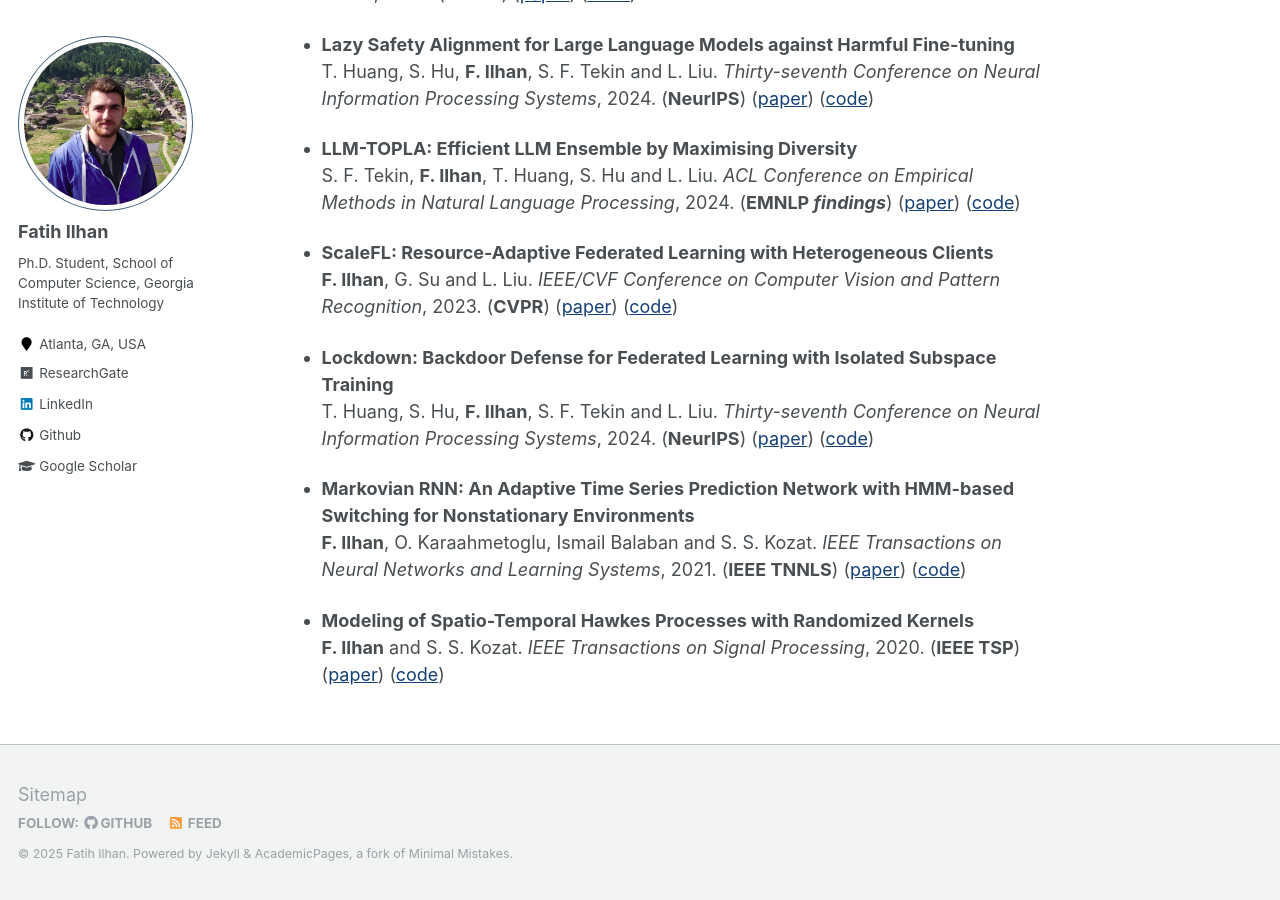
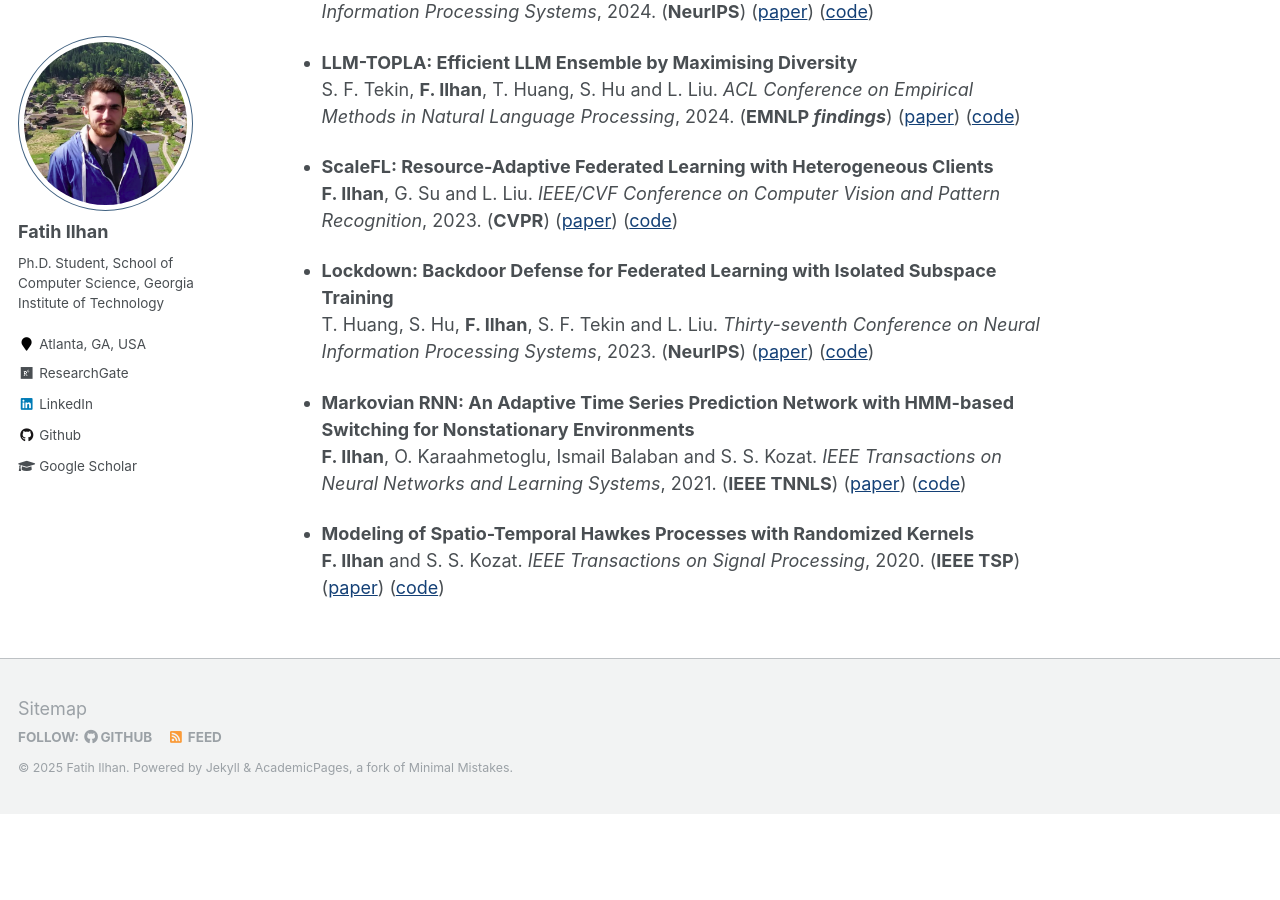
Before and after one commit to fatih-ilhan/fatih-ilhan.github.io, a Jekyll site: the page built from _pages/about.md, in a window 1280 px wide and 900 px high, scrolled down 1210 px. Built offline with Jekyll 4.4.1, drawn with Linux system fonts in a browser that asks for light colours; after the commit the page ends 2024 px from its top, so only the background shows below that.

Commit message:
cv update

```diff
--- a/_pages/about.md
+++ b/_pages/about.md
@@ -14,9 +14,6 @@
 ### KACB 3337, Georgia Institute of Technology, Atlanta, GA, USA
 ### E-mail: filhan_AT_gatech_DOT_edu
 
-
-<br>
-
 ## Bio
 
 <div style="text-align: justify"><p>I am a 4th year <b>CS Ph.D. candidate</b> at the School of Computer Science, <b>Georgia Institute of Technology</b>, advised by  <a href="https://www.cc.gatech.edu/~lingliu/"><b>Prof. Ling Liu</b></a> . I was a research scientist intern at <b>IBM Research</b> in summer 2022, 2023 and 2024.</p></div>
@@ -24,8 +21,6 @@
 <div style="text-align: justify"><p>My current research focus is <b>efficient inference and finetuning for large language/multimodal models</b>. I have also worked and collaborated on projects related to federated learning, ensemble learning, AI safety and spatiotemporal prediction/anomaly detection.</p></div>
 
 <div style="text-align: justify"><p> Please refer to my <a href="http://fatih-ilhan.github.io/files/cv.pdf"><b>CV</b></a> for the full record of my work.</p></div>
-
-<br>
 
 ## Featured Publications
 
@@ -55,7 +50,7 @@
 
 - <b>Lockdown: Backdoor Defense for Federated Learning with Isolated Subspace Training</b><br>
 T. Huang, S. Hu, <b>F. Ilhan</b>, S. F. Tekin and L. Liu.
-<i>Thirty-seventh Conference on Neural Information Processing Systems</i>, 2024. (**NeurIPS**) ([paper](https://openreview.net/pdf?id=V5cQH7JbGo)) ([code](https://github.com/git-disl/Lockdown))
+<i>Thirty-seventh Conference on Neural Information Processing Systems</i>, 2023. (**NeurIPS**) ([paper](https://openreview.net/pdf?id=V5cQH7JbGo)) ([code](https://github.com/git-disl/Lockdown))
 
 - <b>Markovian RNN: An Adaptive Time Series Prediction Network with HMM-based Switching for Nonstationary Environments</b><br>
 <b>F. Ilhan</b>, O. Karaahmetoglu, Ismail Balaban and S. S. Kozat.
```
